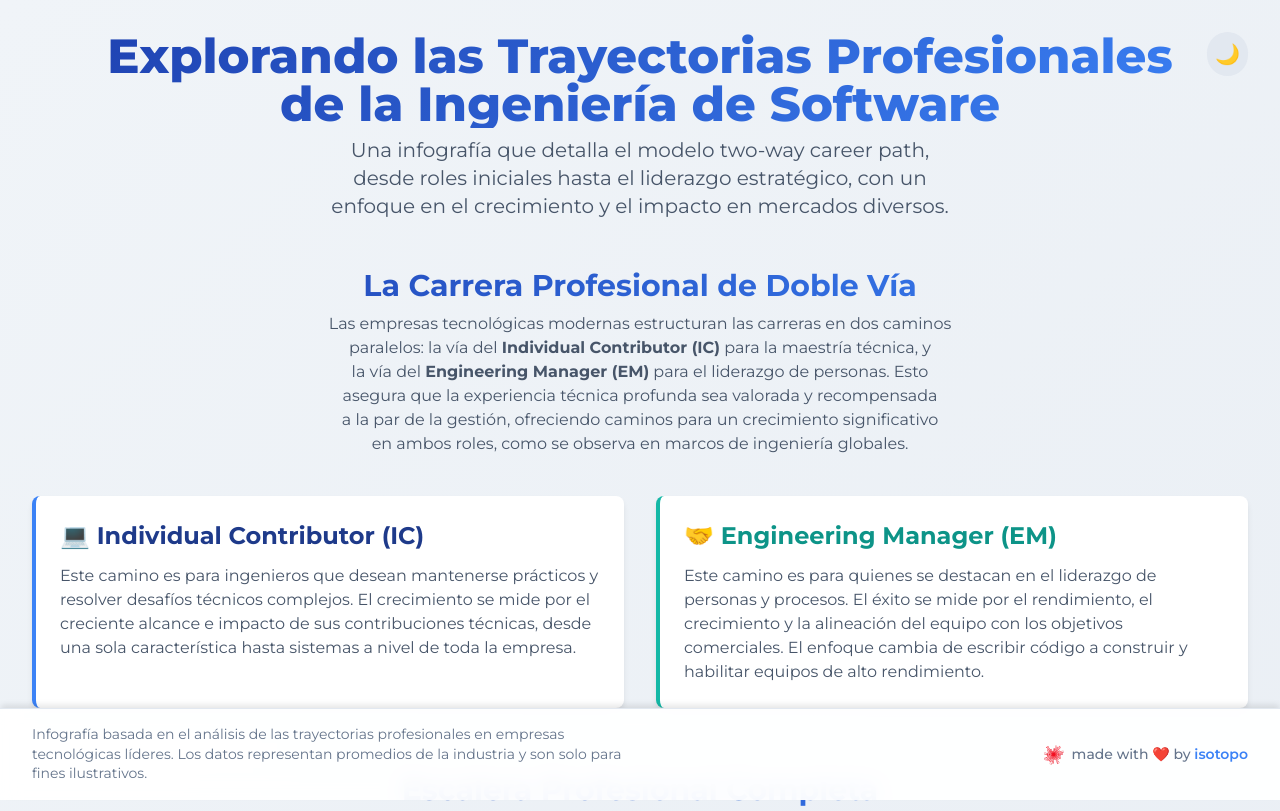
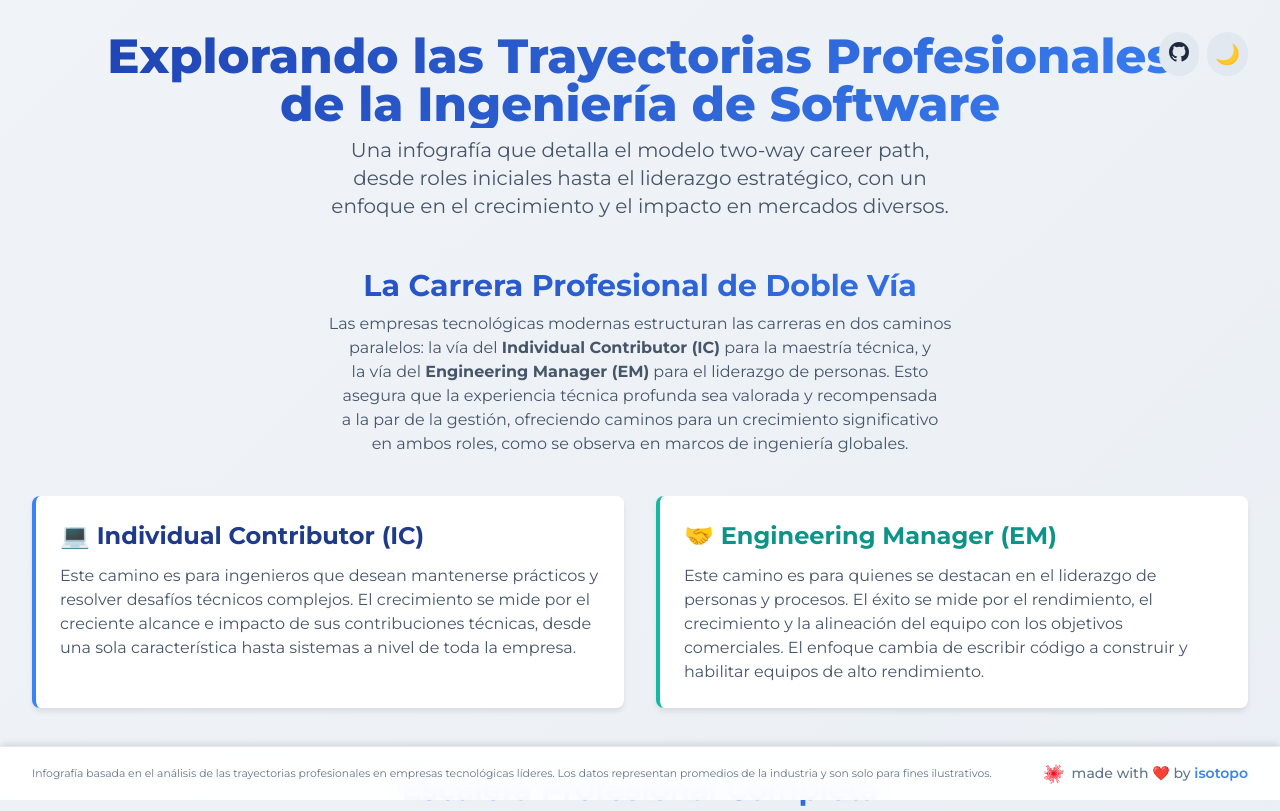
Before and after one commit to Quantium/secp, a website: page index.html in a window 1280 px wide. Shown: the top 811 px of the page. Drawn offline with nearby package versions, Linux system fonts and the light colour scheme.

Commit message:
Link to github

```diff
--- a/index.html
+++ b/index.html
@@ -140,10 +140,9 @@
         }
 
         .footer-info {
-            font-size: 0.875rem;
+            font-size: 0.675rem;
             color: #64748b;
             margin: 0;
-            max-width: 600px;
             line-height: 1.4;
         }
 
@@ -222,9 +221,16 @@
         <header class="text-center mb-12 relative">
             <h1 class="text-4xl md:text-5xl font-extrabold section-title mb-2 text-balance">Explorando las Trayectorias Profesionales de la Ingeniería de Software</h1>
             <p class="text-lg md:text-xl text-slate-600 max-w-3xl mx-auto text-balance">Una infografía que detalla el modelo two-way career path, desde roles iniciales hasta el liderazgo estratégico, con un enfoque en el crecimiento y el impacto en mercados diversos.</p>
-            <button id="themeToggle" class="absolute top-0 right-0 p-2 rounded-full bg-slate-200 dark:bg-slate-700 text-slate-800 dark:text-slate-200 focus:outline-none focus:ring-2 focus:ring-blue-500">
-                <span id="themeIcon" class="text-xl">🌙</span> <!-- Moon for light, Sun for dark -->
-            </button>
+            <div class="absolute top-0 right-0 flex gap-2">
+                <a href="https://github.com/Quantium/secp" target="_blank" rel="noopener noreferrer" class="p-2 rounded-full bg-slate-200 dark:bg-slate-700 text-slate-800 dark:text-slate-200 hover:bg-slate-300 dark:hover:bg-slate-600 focus:outline-none focus:ring-2 focus:ring-blue-500 transition-colors">
+                    <svg class="w-6 h-6" fill="currentColor" viewBox="0 0 24 24" aria-hidden="true">
+                        <path fill-rule="evenodd" d="M12 2C6.477 2 2 6.484 2 12.017c0 4.425 2.865 8.18 6.839 9.504.5.092.682-.217.682-.483 0-.237-.008-.868-.013-1.703-2.782.605-3.369-1.343-3.369-1.343-.454-1.158-1.11-1.466-1.11-1.466-.908-.62.069-.608.069-.608 1.003.07 1.531 1.032 1.531 1.032.892 1.53 2.341 1.088 2.91.832.092-.647.35-1.088.636-1.338-2.22-.253-4.555-1.113-4.555-4.951 0-1.093.39-1.988 1.029-2.688-.103-.253-.446-1.272.098-2.65 0 0 .84-.27 2.75 1.026A9.564 9.564 0 0112 6.844c.85.004 1.705.115 2.504.337 1.909-1.296 2.747-1.027 2.747-1.027.546 1.379.202 2.398.1 2.651.64.7 1.028 1.595 1.028 2.688 0 3.848-2.339 4.695-4.566 4.943.359.309.678.92.678 1.855 0 1.338-.012 2.419-.012 2.747 0 .268.18.58.688.482A10.019 10.019 0 0022 12.017C22 6.484 17.522 2 12 2z" clip-rule="evenodd"></path>
+                    </svg>
+                </a>
+                <button id="themeToggle" class="p-2 rounded-full bg-slate-200 dark:bg-slate-700 text-slate-800 dark:text-slate-200 hover:bg-slate-300 dark:hover:bg-slate-600 focus:outline-none focus:ring-2 focus:ring-blue-500 transition-colors">
+                    <span id="themeIcon" class="text-xl">🌙</span> <!-- Moon for light, Sun for dark -->
+                </button>
+            </div>
         </header>
 
         <main>
```
